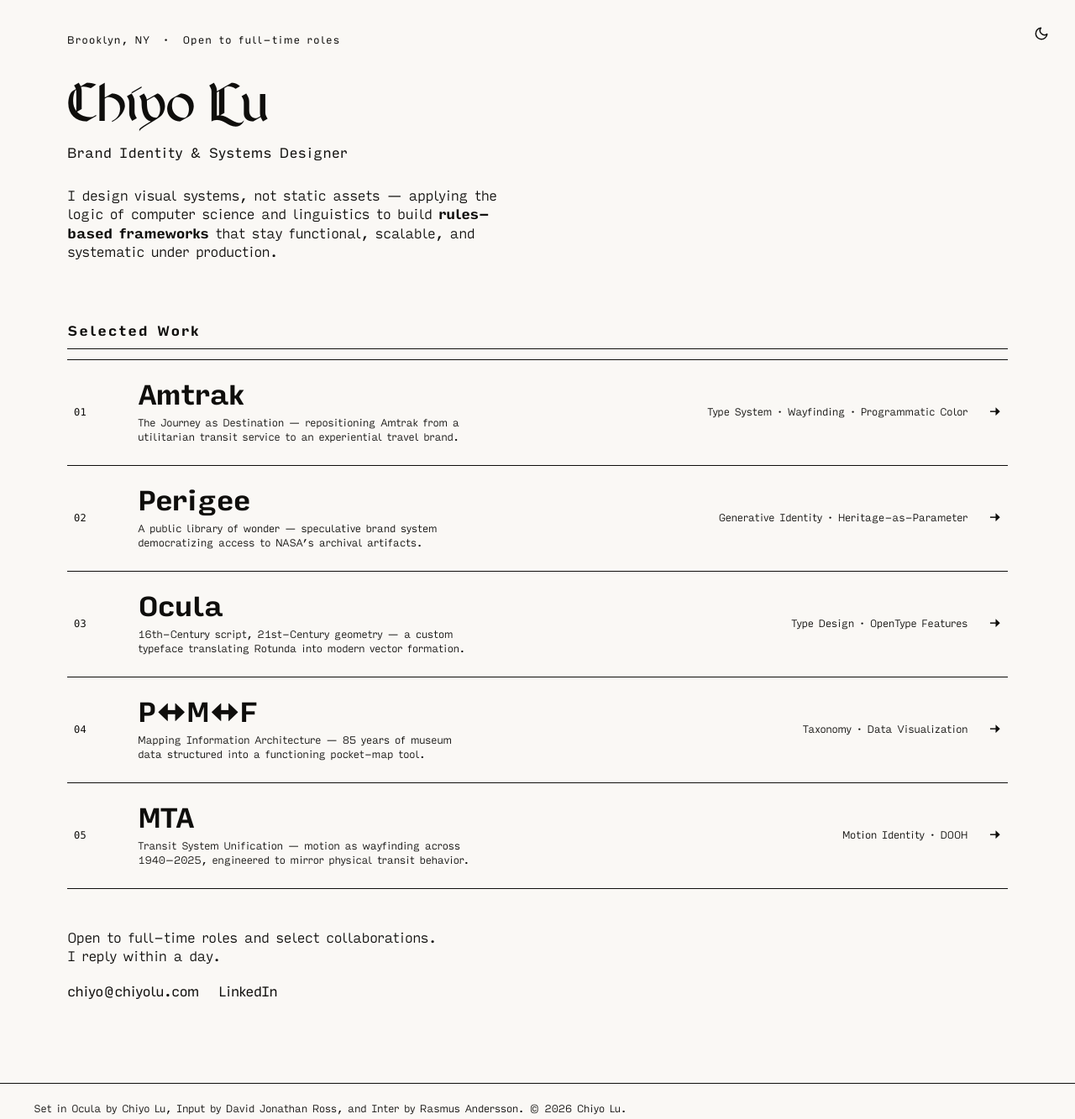
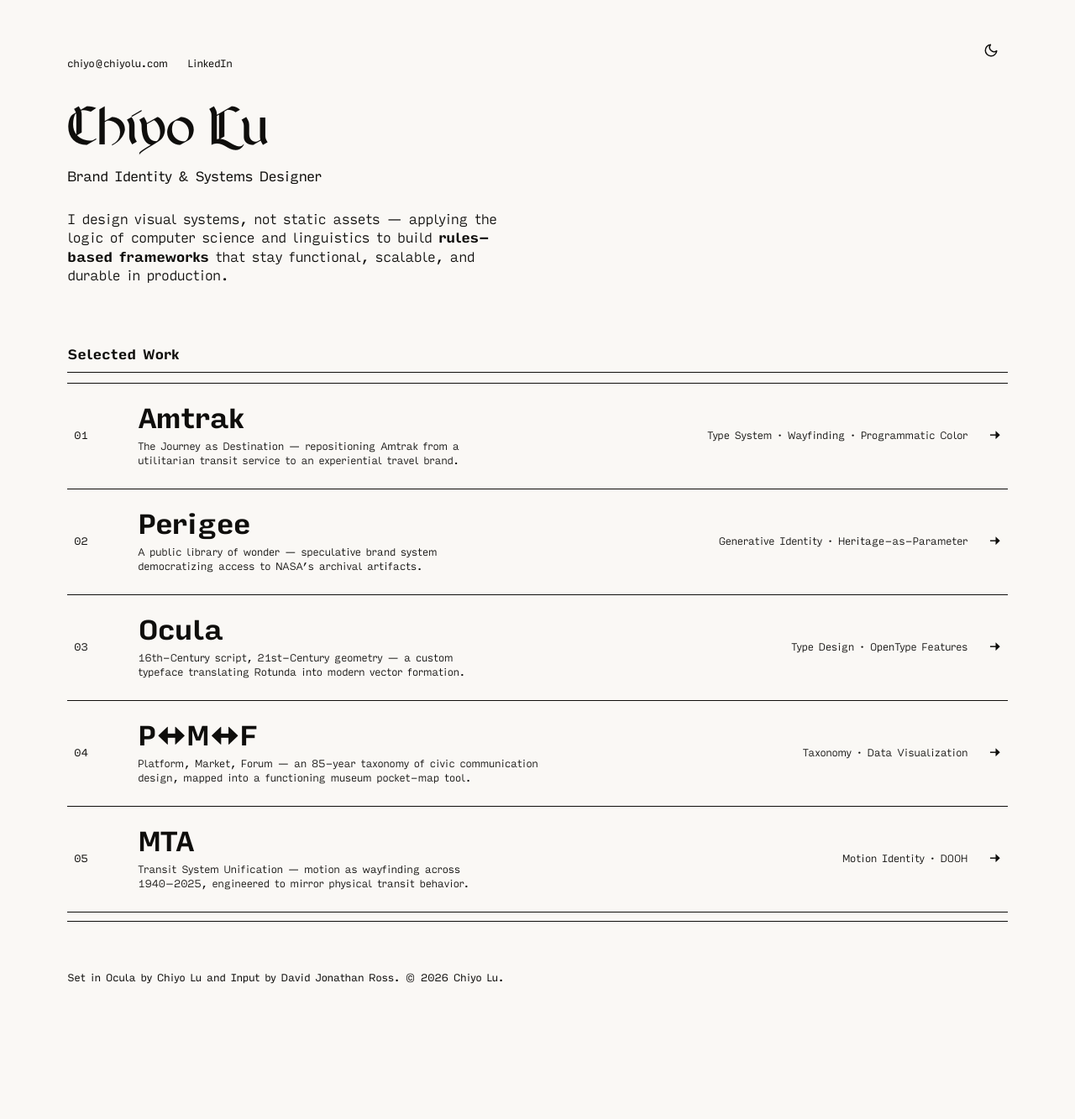
Before and after one commit to qiyoulu/chiyolu.com, a website: page public/index.html in a window 1280 px wide. Shown: the whole page at 84% size. After the commit the page ends 1213 px from the top, so only its background shows below. Drawn offline with Linux system fonts and the light colour scheme.

Commit message:
chore: add LICENSE and README; sync live-site fixes (copy, sr-only, wordmark)

```diff
--- a/public/index.html
+++ b/public/index.html
@@ -3,14 +3,14 @@
   <head>
     <meta charset="UTF-8" />
     <meta name="viewport" content="width=device-width, initial-scale=1.0" />
-    <title>Chiyo Lu — Brand Systems &amp; Information Designer</title>
+    <title>Chiyo Lu — Brand Identity &amp; Systems Designer</title>
     <meta
       name="description"
-      content="Portfolio of Chiyo Lu, brand systems and information designer. Visual systems, information architecture, motion identity, typographic systems, generative design."
+      content="Portfolio of Chiyo Lu, brand identity & systems designer. Visual systems, information architecture, motion identity, typographic systems, generative design."
     />
     <meta
       property="og:title"
-      content="Chiyo Lu — Brand Systems &amp; Information Designer"
+      content="Chiyo Lu — Brand Identity &amp; Systems Designer"
     />
     <meta
       property="og:description"
@@ -25,6 +25,19 @@
     <meta name="twitter:image" content="https://chiyolu.com/og-image.png" />
     <meta name="theme-color" content="#faf8f5" />
     <meta name="color-scheme" content="light dark" />
+    <script type="application/ld+json">
+{
+  "@context": "https://schema.org",
+  "@type": "Person",
+  "name": "Chiyo Lu",
+  "jobTitle": "Brand Identity & Systems Designer",
+  "url": "https://chiyolu.com",
+  "sameAs": [
+    "https://www.linkedin.com/in/qiyoulu/"
+  ],
+  "email": "mailto:chiyo@chiyolu.com"
+}
+</script>
     <link rel="canonical" href="https://chiyolu.com" />
     <script>
       (function () {
@@ -32,7 +45,10 @@
           var theme = localStorage.getItem("theme");
           document.documentElement.setAttribute(
             "data-theme",
-            theme || (window.matchMedia("(prefers-color-scheme: dark)").matches ? "dark" : "light")
+            theme ||
+              (window.matchMedia("(prefers-color-scheme: dark)").matches
+                ? "dark"
+                : "light"),
           );
         } catch (e) {
           document.documentElement.setAttribute("data-theme", "light");
@@ -40,9 +56,19 @@
       })();
     </script>
     <link rel="icon" href="favicon.png" type="image/png" />
-    <link rel="icon" href="favicon-dark.png" type="image/png" media="(prefers-color-scheme: dark)" />
+    <link
+      rel="icon"
+      href="favicon-dark.png"
+      type="image/png"
+      media="(prefers-color-scheme: dark)"
+    />
     <link rel="icon" href="favicon.svg" type="image/svg+xml" />
-    <link rel="icon" href="favicon-dark.svg" type="image/svg+xml" media="(prefers-color-scheme: dark)" />
+    <link
+      rel="icon"
+      href="favicon-dark.svg"
+      type="image/svg+xml"
+      media="(prefers-color-scheme: dark)"
+    />
     <link rel="apple-touch-icon" href="favicon.png" />
     <link rel="dns-prefetch" href="https://www.linkedin.com" />
     <link
@@ -62,28 +88,69 @@
     <link rel="stylesheet" href="styles.css" />
   </head>
   <body>
-    <button class="theme-toggle" aria-label="Switch to dark mode" title="Switch to dark mode">
-      <svg class="icon-sun" viewBox="0 0 24 24" width="18" height="18" fill="none" stroke="currentColor" stroke-width="2" stroke-linecap="round" stroke-linejoin="round">
-        <circle cx="12" cy="12" r="4"/>
-        <path d="M12 2v2M12 20v2M4.93 4.93l1.41 1.41M17.66 17.66l1.41 1.41M2 12h2M20 12h2M6.34 17.66l-1.41 1.41M19.07 4.93l-1.41 1.41"/>
-      </svg>
-      <svg class="icon-moon" viewBox="0 0 24 24" width="18" height="18" fill="none" stroke="currentColor" stroke-width="2" stroke-linecap="round" stroke-linejoin="round">
-        <path d="M21 12.79A9 9 0 1 1 11.21 3 7 7 0 0 0 21 12.79z"/>
-      </svg>
-    </button>
+    <!-- theme toggle lives in .top-row -->
     <header>
       <div class="top-row">
-        <span>Brooklyn, NY &nbsp;·&nbsp; Open to full-time roles</span>
+        <div class="top-row-left">
+          <ul class="contact">
+            <li><a href="mailto:chiyo@chiyolu.com">chiyo@chiyolu.com</a></li>
+            <li>
+              <a
+                href="https://www.linkedin.com/in/qiyoulu/"
+                target="_blank"
+                rel="noopener"
+                >LinkedIn<span class="sr-only"> (opens in a new tab)</span></a
+              >
+            </li>
+          </ul>
+        </div>
+        <div class="top-row-right">
+          <button
+            class="theme-toggle"
+            aria-label="Switch to dark mode"
+            title="Switch to dark mode"
+          >
+            <svg
+              class="icon-sun"
+              viewBox="0 0 24 24"
+              width="18"
+              height="18"
+              fill="none"
+              stroke="currentColor"
+              stroke-width="2"
+              stroke-linecap="round"
+              stroke-linejoin="round"
+            >
+              <circle cx="12" cy="12" r="4" />
+              <path
+                d="M12 2v2M12 20v2M4.93 4.93l1.41 1.41M17.66 17.66l1.41 1.41M2 12h2M20 12h2M6.34 17.66l-1.41 1.41M19.07 4.93l-1.41 1.41"
+              />
+            </svg>
+            <svg
+              class="icon-moon"
+              viewBox="0 0 24 24"
+              width="18"
+              height="18"
+              fill="none"
+              stroke="currentColor"
+              stroke-width="2"
+              stroke-linecap="round"
+              stroke-linejoin="round"
+            >
+              <path d="M21 12.79A9 9 0 1 1 11.21 3 7 7 0 0 0 21 12.79z" />
+            </svg>
+          </button>
+        </div>
       </div>
-      <div class="mark">
+      <h1 class="mark">
         Chiyo Lu
         <span class="sub">Brand Identity &amp; Systems Designer</span>
-      </div>
+      </h1>
       <p class="statement">
         I design visual systems, not static assets — applying the logic of
         computer science and linguistics to build
         <strong>rules-based frameworks</strong>
-        that stay functional, scalable, and systematic under production.
+        that stay functional, scalable, and durable in production.
       </p>
     </header>
 
@@ -108,6 +175,7 @@
             >Type System · Wayfinding · Programmatic Color</span
           >
           <span class="arrow">→</span>
+          <span class="sr-only"> (opens in a new tab)</span>
         </a>
         <a
           class="index-row"
@@ -124,6 +192,7 @@
           >
           <span class="blurb">Generative Identity · Heritage-as-Parameter</span>
           <span class="arrow">→</span>
+          <span class="sr-only"> (opens in a new tab)</span>
         </a>
         <a
           class="index-row"
@@ -140,6 +209,7 @@
           >
           <span class="blurb">Type Design · OpenType Features</span>
           <span class="arrow">→</span>
+          <span class="sr-only"> (opens in a new tab)</span>
         </a>
         <a
           class="index-row"
@@ -150,12 +220,14 @@
           <span class="num">04</span>
           <span class="title"
             >P↔M↔F<small
-              >Mapping Information Architecture — 85 years of museum data
-              structured into a functioning pocket-map tool.</small
+              >Platform, Market, Forum — an 85-year taxonomy of civic
+              communication design, mapped into a functioning museum
+              pocket-map tool.</small
             ></span
           >
           <span class="blurb">Taxonomy · Data Visualization</span>
           <span class="arrow">→</span>
+          <span class="sr-only"> (opens in a new tab)</span>
         </a>
         <a
           class="index-row"
@@ -172,30 +244,15 @@
           >
           <span class="blurb">Motion Identity · DOOH</span>
           <span class="arrow">→</span>
+          <span class="sr-only"> (opens in a new tab)</span>
         </a>
       </nav>
-
-      <p class="cta">
-        Open to full-time roles and select collaborations. <br />
-        I reply within a day.
-      </p>
-      <ul class="contact">
-        <li><a href="mailto:chiyo@chiyolu.com">chiyo@chiyolu.com</a></li>
-        <li>
-          <a
-            href="https://www.linkedin.com/in/qiyoulu/"
-            target="_blank"
-            rel="noopener"
-            >LinkedIn</a
-          >
-        </li>
-      </ul>
     </section>
 
     <footer>
       <p class="credits">
-        Set in Ocula by Chiyo Lu, Input by David Jonathan Ross, and Inter by
-        Rasmus Andersson. © <span id="yr">2026</span> Chiyo Lu.
+        Set in Ocula by Chiyo Lu and Input by David Jonathan Ross. ©
+        <span id="yr">2026</span> Chiyo Lu.
       </p>
     </footer>
 
--- a/public/styles.css
+++ b/public/styles.css
@@ -66,40 +66,26 @@
   --text-1x-tracking: -0.05em;
 
   --text-2x: 32px;
-  --text-2x-weight: var(--weight-medium);
   --text-2x-weight-bold: var(--weight-semibold);
   --text-2x-leading: 1.2;
   --text-2x-tracking: -0.07em;
 
   --text-4x: 64px;
-  --text-4x-weight: var(
-    --weight-semibold
-  ); /* formula value — unused, see mark exception below */
-  --text-4x-leading: 1; /* formula value — unused, see mark exception below */
-  --text-4x-tracking: -0.09em; /* formula value — unused, see mark exception below */
 
   /* Ocula mark exception — single weight face, hand-tuned leading/tracking */
   --text-4x-mark-weight: var(--weight-regular);
   --text-4x-mark-leading: 1.15;
   --text-4x-mark-tracking: 0em;
-  --text-mark-sub-tracking: 0.01em;
 
-  /* Functional / label scale (exempt from doubling formula) */
-  --text-label: 12px;
-  --text-label-weight: var(--weight-medium);
-  --text-label-strong-weight: var(--weight-bold);
-  --text-label-tracking: 0.08em;
-  --text-label-leading: 1.4;
-
-  /* Mono tracking — opened slightly for monospace glyphs (index numerals,
-     wordmark) at the 12px label size */
-  --text-mono-tracking: 0.02em;
-
-  /* Caption role — reuses the 12px label size, but sentence-case prose
-     keeps body-style tight tracking instead of the label's open tracking */
-  --text-caption-weight: var(--weight-light);
-  --text-caption-tracking: var(--text-1x-tracking);
-  --text-caption-leading: var(--text-label-leading);
+  /* Functional scale (exempt from doubling formula) — 0.75x the 1x base,
+     covers both UI labels (open tracking) and sentence-case captions
+     (tight, body-style tracking) at the same 12px size */
+  --text-0-75x: 12px;
+  --text-0-75x-leading: 1.4;
+  --text-0-75x-tracking: -0.04em; /* label/UI variant — open tracking */
+  --text-0-75x-tracking-tight: var(--text-1x-tracking); /* caption/prose variant */
+  --text-0-75x-weight-strong: var(--weight-bold); /* label emphasis, e.g. h2 */
+  --text-0-75x-weight-light: var(--weight-light); /* caption/prose weight */
 
   /* Body/prose weight used across running-copy blocks */
   --text-body-weight: var(--weight-light);
@@ -109,8 +95,20 @@
   padding: 0;
   box-sizing: border-box;
 }
+.sr-only {
+  position: absolute;
+  width: 1px;
+  height: 1px;
+  padding: 0;
+  margin: -1px;
+  overflow: hidden;
+  clip: rect(0, 0, 0, 0);
+  clip-path: inset(50%);
+  white-space: nowrap;
+  border: 0;
+}
 body {
-  font-family: "Input Sans", "Inter Tight", sans-serif;
+  font-family: "Input Sans", sans-serif;
   color: var(--color-ink);
   background: var(--color-paper);
   -webkit-font-smoothing: antialiased;
@@ -130,6 +128,15 @@
   color: var(--color-ink);
   text-decoration: none;
 }
+a:focus-visible,
+button:focus-visible {
+  outline: 1px solid var(--color-ink);
+  outline-offset: 4px;
+}
+.index-row:focus-visible {
+  outline: 1px solid var(--color-ink);
+  outline-offset: -4px;
+}
 
 header {
   padding: 40px 40px 24px;
@@ -140,13 +147,26 @@
 
 .top-row {
   display: flex;
+  flex-wrap: wrap;
   justify-content: space-between;
   align-items: baseline;
-  font-size: var(--text-label);
+  gap: 12px 16px;
+  font-size: var(--text-0-75x);
   font-weight: var(--weight-regular);
-  letter-spacing: var(--text-label-tracking);
-  line-height: var(--text-label-leading);
+  letter-spacing: var(--text-0-75x-tracking);
+  line-height: var(--text-0-75x-leading);
   margin-bottom: 32px;
+}
+.top-row-left {
+  display: flex;
+  flex-wrap: wrap;
+  align-items: baseline;
+  gap: 16px;
+}
+.top-row-right {
+  display: flex;
+  align-items: center;
+  gap: 16px;
 }
 
 .mark {
@@ -158,13 +178,13 @@
   letter-spacing: var(--text-4x-mark-tracking);
 }
 .mark .sub {
-  font-family: "Input Sans", "Inter Tight", sans-serif;
+  font-family: "Input Sans", sans-serif;
   font-weight: var(--text-1x-weight);
   font-size: var(--text-1x);
   line-height: var(--text-1x-leading);
   display: block;
   margin-top: 10px;
-  letter-spacing: var(--text-mark-sub-tracking);
+  letter-spacing: var(--text-1x-tracking);
 }
 .statement {
   max-width: 34em;
@@ -184,15 +204,24 @@
 }
 h2 {
   font-size: var(--text-1x);
-  font-weight: var(--text-label-strong-weight);
-  letter-spacing: var(--text-label-tracking);
-  line-height: var(--text-label-leading);
+  font-weight: var(--text-0-75x-weight-strong);
+  letter-spacing: var(--text-0-75x-tracking);
+  line-height: var(--text-0-75x-leading);
   margin: 48px 0 12px;
   border-bottom: 1px solid var(--color-ink);
   padding-bottom: 8px;
 }
 
 .index {
+  border-bottom: 1px solid var(--color-ink);
+  position: relative;
+}
+.index::after {
+  content: "";
+  position: absolute;
+  left: 0;
+  right: 0;
+  bottom: -12px;
   border-bottom: 1px solid var(--color-ink);
 }
 .index-row {
@@ -203,12 +232,25 @@
   padding: 24px 8px;
   border-top: 1px solid var(--color-ink);
 }
+.index-row .num,
+.index-row .title,
+.index-row .blurb,
+.index-row .arrow {
+  transition: transform 0.18s ease;
+}
+.index-row:hover .num,
+.index-row:hover .title {
+  transform: translateX(-8px);
+}
+.index-row:hover .blurb,
+.index-row:hover .arrow {
+  transform: translateX(8px);
+}
 .index-row .num {
-  font-family: ui-monospace, SFMono-Regular, Menlo, Consolas, monospace;
-  font-size: var(--text-label);
+  font-size: var(--text-0-75x);
   font-weight: var(--weight-regular);
-  letter-spacing: var(--text-mono-tracking);
-  line-height: var(--text-label-leading);
+  letter-spacing: var(--text-0-75x-tracking);
+  line-height: var(--text-0-75x-leading);
 }
 .index-row .title {
   font-weight: var(--text-2x-weight-bold);
@@ -219,73 +261,53 @@
 }
 .index-row .title small {
   display: block;
-  font-weight: var(--text-caption-weight);
-  font-size: var(--text-label);
+  font-weight: var(--text-0-75x-weight-light);
+  font-size: var(--text-0-75x);
   margin-top: 5px;
-  line-height: var(--text-caption-leading);
-  letter-spacing: var(--text-caption-tracking);
+  line-height: var(--text-0-75x-leading);
+  letter-spacing: var(--text-0-75x-tracking-tight);
 }
 .index-row .blurb {
   text-align: right;
-  font-weight: var(--text-caption-weight);
-  font-size: var(--text-label);
-  letter-spacing: var(--text-caption-tracking);
-  line-height: var(--text-label-leading);
+  font-weight: var(--text-0-75x-weight-light);
+  font-size: var(--text-0-75x);
+  letter-spacing: var(--text-0-75x-tracking-tight);
+  line-height: var(--text-0-75x-leading);
 }
 .index-row .arrow {
   font-weight: var(--weight-regular);
   font-size: var(--text-1x);
   text-align: right;
-  transition: transform 0.15s ease;
 }
 
-.index-row:hover .title {
-  text-decoration: underline;
-  text-underline-offset: 4px;
-}
-.index-row:hover .arrow {
-  transform: translateX(4px);
-}
-
-.cta {
-  font-size: var(--text-1x);
-  font-weight: var(--text-body-weight);
-  max-width: 30em;
-  margin-top: 48px;
-  margin-bottom: 20px;
-}
 .contact {
   display: flex;
   flex-wrap: wrap;
-  gap: 24px;
+  gap: 12px 24px;
   list-style: none;
-  padding-bottom: 48px;
+  margin: 0;
+  padding: 0;
 }
 .contact li a:hover {
   text-decoration: underline;
-  text-underline-offset: 4px;
+  text-underline-offset: 2px;
 }
 
 footer {
-  border-top: 1px solid var(--color-ink);
+  max-width: 1200px;
+  margin: 48px auto 0;
   padding: 22px 40px 40px;
-  margin-top: 48px;
 }
 .credits {
-  max-width: 1200px;
-  margin: 0 auto;
-  font-weight: var(--text-caption-weight);
-  font-size: var(--text-label);
-  letter-spacing: var(--text-caption-tracking);
-  line-height: var(--text-caption-leading);
+  font-weight: var(--weight-regular);
+  font-size: var(--text-0-75x);
+  letter-spacing: var(--text-0-75x-tracking);
+  line-height: var(--text-0-75x-leading);
 }
 
-/* Dark mode toggle button */
+/* Dark mode toggle button — lives in the top row, scrolls with the page */
 .theme-toggle {
-  position: fixed;
-  top: 20px;
-  right: 20px;
-  z-index: 1000;
+  position: static;
   width: 40px;
   height: 40px;
   border: none;
@@ -349,8 +371,6 @@
 
 @media (max-width: 768px) {
   .theme-toggle {
-    top: 16px;
-    right: 16px;
     width: 40px;
     height: 40px;
     font-size: 18px;
@@ -363,9 +383,6 @@
   }
   footer {
     padding: 20px;
-  }
-  .mark {
-    font-size: var(--text-2x);
   }
   .index-row {
     grid-template-columns: 32px 1fr;
@@ -385,6 +402,16 @@
   .index-row .arrow {
     display: none;
   }
+  .index-row .num,
+  .index-row .title,
+  .index-row .blurb {
+    transition: transform 0.18s ease;
+  }
+  .index-row:hover .num,
+  .index-row:hover .title,
+  .index-row:hover .blurb {
+    transform: translateX(-8px);
+  }
 }
 
 /* Respect users who prefer reduced motion */
```
Also changed, not shown: README.md (added), 1 other file.
